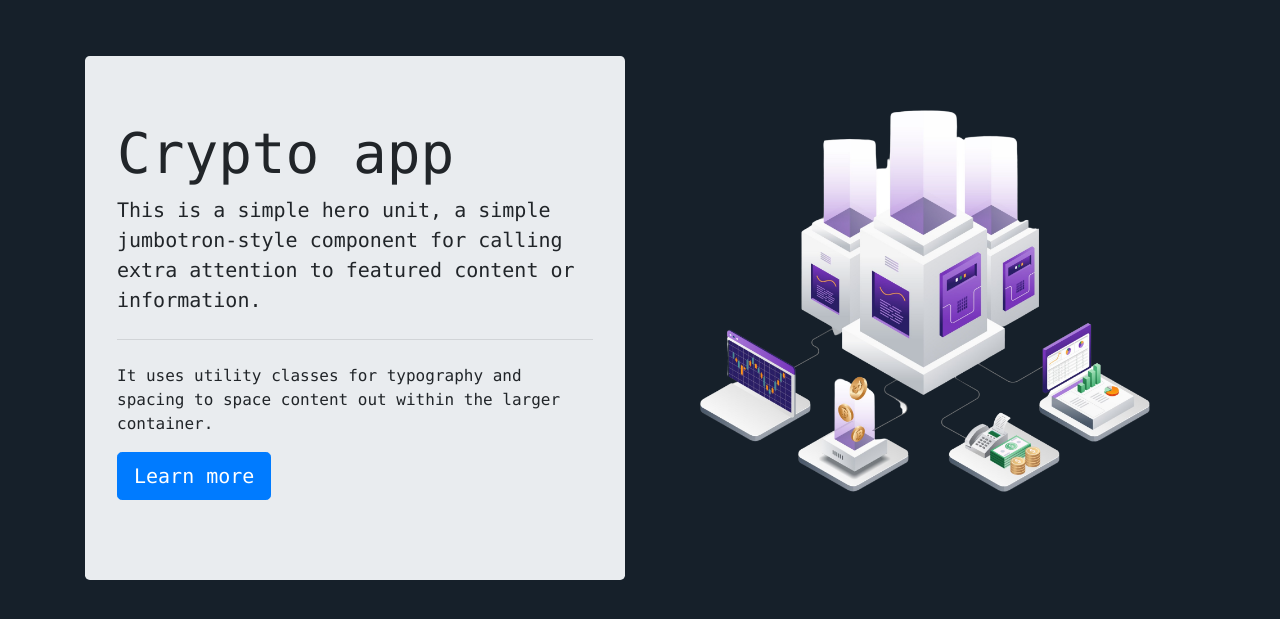
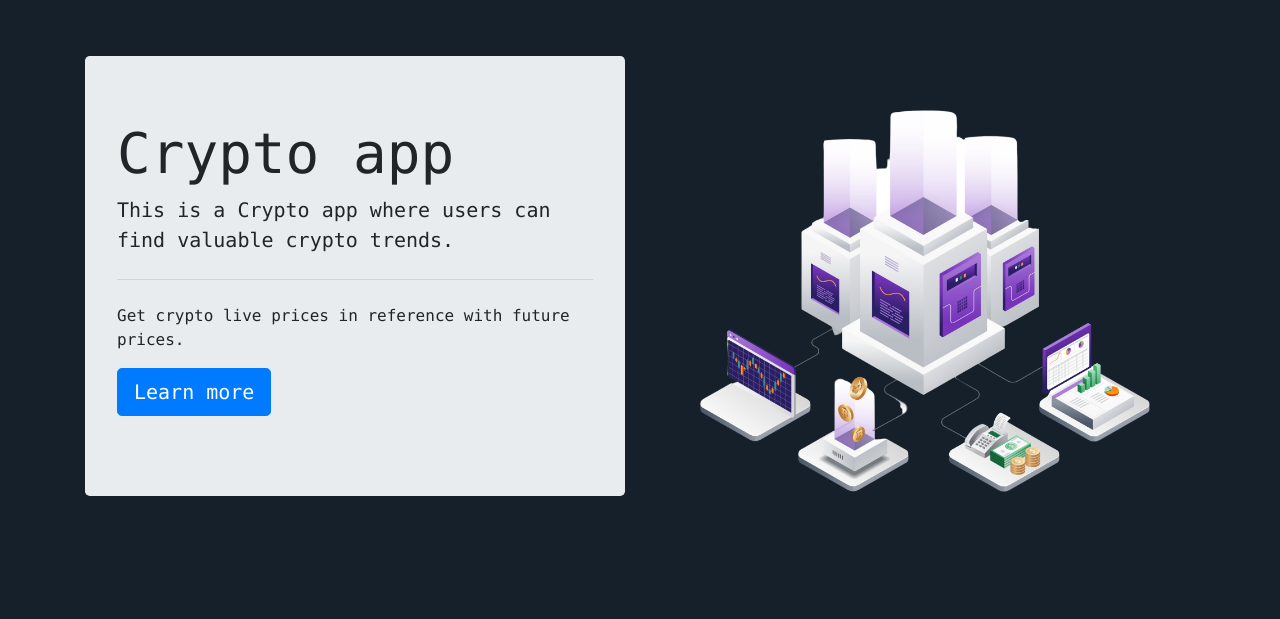
Before and after one commit to charan-kumardot/crypto-price-prediction, a Flask app: page / in a window 1280 px wide. Shown: the part 59-678 px from the top of the page. Run offline with Flask 3, Linux system fonts and the light colour scheme.

Commit message:
make it better

```diff
--- a/app.py
+++ b/app.py
@@ -78,7 +78,6 @@ def price():
     model_inputs = total_dataset[len(total_dataset) - len(test_data) - prediction_days:].values
     model_inputs = model_inputs.reshape(-1, 1)
     model_inputs = scaler.fit_transform(model_inputs)
-    print("len",len(model_inputs))
     x_test = []
     for x in range(prediction_days, len(model_inputs)):
         print(x)
@@ -115,14 +114,15 @@ def create_plot():
     now = datetime.now()
     current_time = now.strftime("%H:%M")
     print(current_time)
-    if current_time=="10:13" or current_time=="10:14":
+    if current_time=="09:00" or current_time=="09:03":
         print("true")
         if os.path.exists("result.csv"):
            os.remove("result.csv")
         price()
 
     df2 = pd.read_csv("result.csv")
-    fig = px.line(df2, y='prices',title='price prediction',template="plotly_dark")
+    fig = px.line(df2, y='prices',
+              title='price prediction',template="plotly_dark")
     fig.update_xaxes(rangeslider_visible=True)
     fig.update_layout(width=1100, height=450)
     graphJSON = json.dumps(fig, cls=plotly.utils.PlotlyJSONEncoder)
@@ -239,7 +239,7 @@ def sentiment():
         print('Exporting results')
         final_output = create_output_array(summaries, scores, cleaned_urls)
         with open('ethsummaries.csv', mode='w', newline='') as f:
-            csv_writer = csv.writer(f, delimiter=',', quotechar='"', quoting=csv.QUOTE_MINIMAL,encoding='cp1252',engine = 'python')
+            csv_writer = csv.writer(f, delimiter=',', quotechar='"', quoting=csv.QUOTE_MINIMAL)
             csv_writer.writerows(final_output)
 
     with open("ethsummaries.csv") as csvfile:
--- a/runtime.txt
+++ /dev/null
@@ -1 +0,0 @@
-Python-3.6.15
--- a/templates/index.html
+++ b/templates/index.html
@@ -32,11 +32,9 @@
         <div class="col-lg-6 mt-2">
             <div class="jumbotron">
                 <h1 class="display-4">Crypto app</h1>
-                <p class="lead">This is a simple hero unit, a simple jumbotron-style component for calling extra
-                    attention to featured content or information.</p>
+                <p class="lead">This is a Crypto app where users can find valuable crypto trends.</p>
                 <hr class="my-4">
-                <p>It uses utility classes for typography and spacing to space content out within the larger
-                    container.</p>
+                <p>Get crypto live prices in reference with future prices.</p>
                 <p class="lead">
                     <a class="btn btn-primary btn-lg" href="#" role="button">Learn more</a>
                 </p>
```
